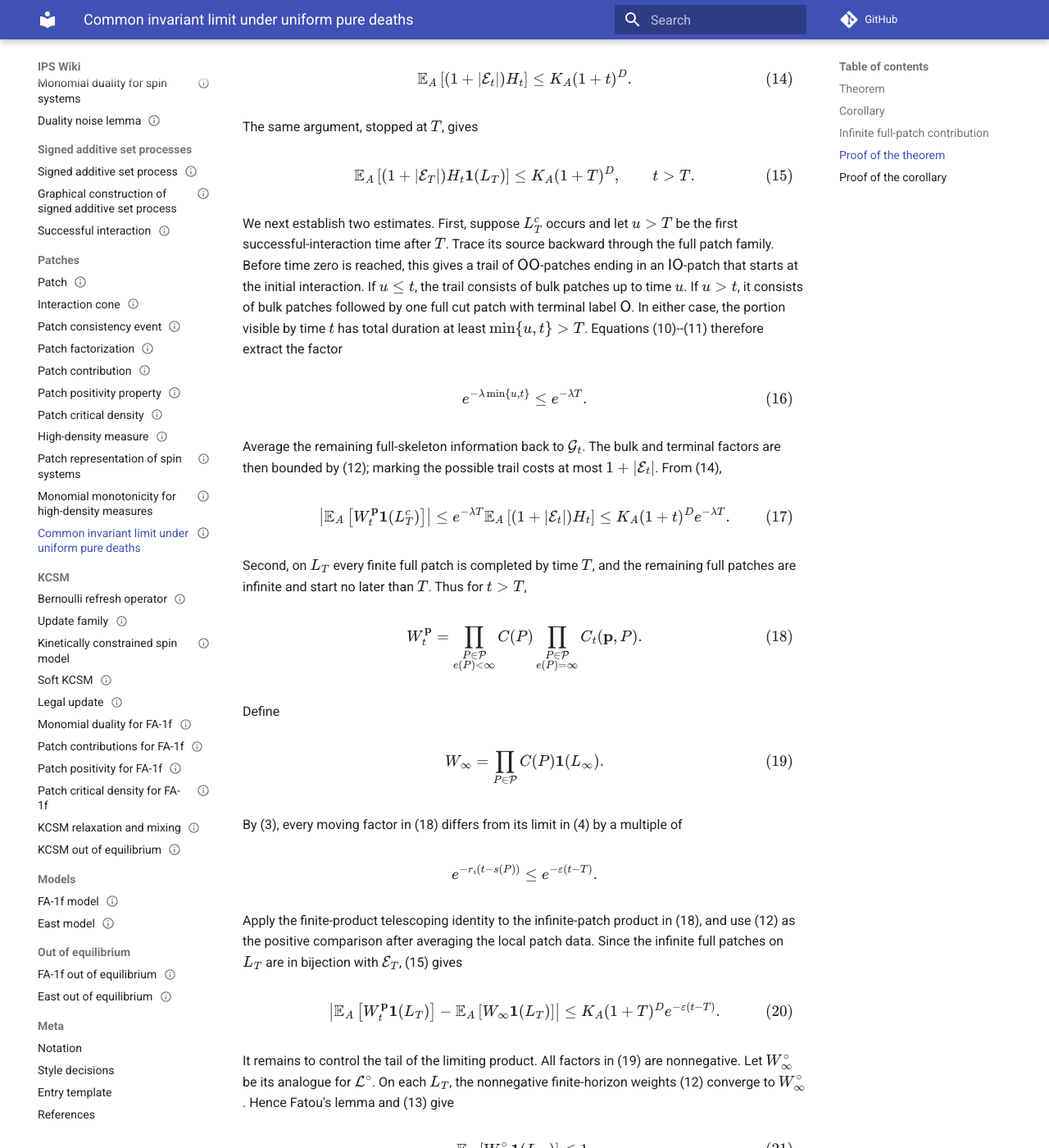
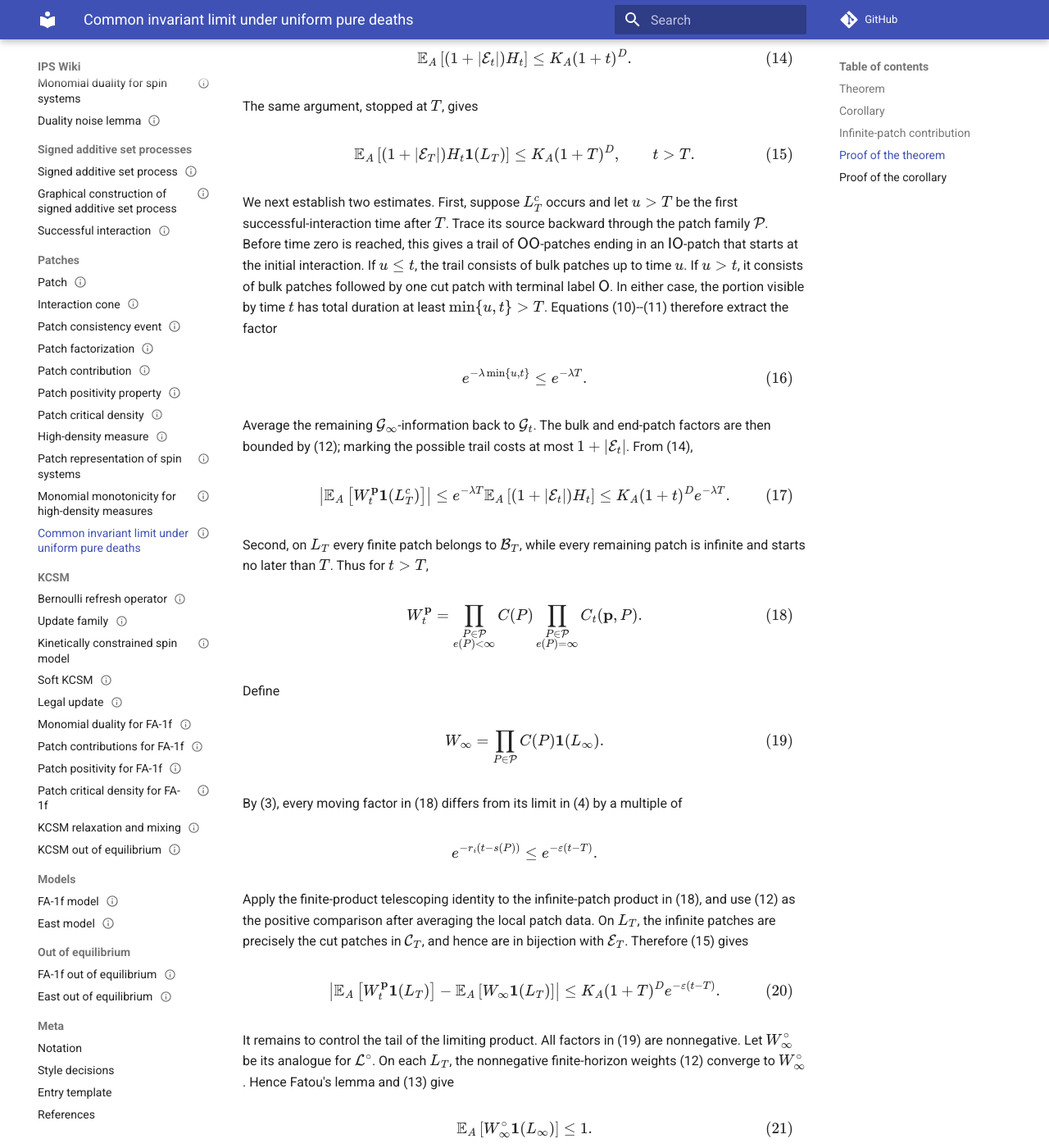
Before and after one commit to maciejgluchowski86-beep/ips-wiki, an MkDocs documentation site: the page built from docs/entries/common-invariant-limit-under-uniform-pure-deaths.md, in a window 1280 px wide and 1400 px high, scrolled down 4868 px. Shown: the whole window at 82% size. Built offline with MkDocs 1.6.1 and Material for MkDocs 9.7.7, drawn with Linux system fonts in a browser that asks for light colours; comment, search, counter and statistics services are not loaded; some of the changed text lies outside the part shown.

Commit message:
Standardize bulk cut and end patch terminology

```diff
--- a/docs/entries/common-invariant-limit-under-uniform-pure-deaths.md
+++ b/docs/entries/common-invariant-limit-under-uniform-pure-deaths.md
@@ -11,7 +11,7 @@ tags:
 
 # Common invariant limit under uniform pure deaths
 
-For a patch-positive spin system with a uniform pure-death component, mixtures of Bernoulli product measures above a threshold extending below the patch critical density converge to a common invariant measure. On a polynomial-growth lattice the convergence is exponential on local functions, up to a polynomial prefactor. The limiting factors are the contributions of the complete full patches.
+For a patch-positive spin system with a uniform pure-death component, mixtures of Bernoulli product measures above a threshold extending below the patch critical density converge to a common invariant measure. On a polynomial-growth lattice the convergence is exponential on local functions, up to a polynomial prefactor. The limiting factors are the contributions \(C(P)\) of the patches \(P\in\mathcal P\).
 
 **References.** None yet.
 
@@ -46,7 +46,7 @@ $$
 
 The estimate is uniform over all mixtures \(\nu\) of Bernoulli product measures whose mixing laws are supported on one-density profiles satisfying \(\mathbf p\ge\mathbf p^-\). Consequently \(\nu P_t\) converges weakly to \(\pi\) for every such mixture. In particular, every [high-density measure](high-density-measure.md) converges to \(\pi\).
 
-Under the extension of the full-patch contribution defined below, the limiting measure is characterized on the monomial basis by
+Under the extension of \(C(P)\) to infinite patches defined below, the limiting measure is characterized on the monomial basis by
 
 $$
 \pi(\chi_A)
@@ -59,7 +59,7 @@ $$
 \tag{1}
 $$
 
-Here \(\mathcal P\) is the full [patch](patch.md) family of the signed dual started from \(A\), and the integrand is defined to be zero when \(|\mathcal P|=\infty\).
+Here \(\mathcal P\) is the [patch](patch.md) family of the signed dual started from \(A\), and the integrand is defined to be zero when \(|\mathcal P|=\infty\).
 
 ## Corollary
 
@@ -78,7 +78,7 @@ $$
 K_f e^{-\gamma t}.
 $$
 
-## Infinite full-patch contribution
+## Infinite-patch contribution
 
 Put
 
@@ -112,7 +112,7 @@ $$
 \frac{d_i}{r_i}.
 $$
 
-Let \(P\) be an infinite full patch based at \(i\). For \(t\ge s(P)\), put \(\Delta=t-s(P)\). Since \(e(P)=\infty\), the two-duration function in the full-cut contribution satisfies
+Let \(P\) be an infinite patch based at \(i\). For \(t\ge s(P)\), put \(\Delta=t-s(P)\). Since \(e(P)=\infty\), the two-duration function in its cut-patch contribution satisfies
 
 $$
 \begin{aligned}
@@ -130,7 +130,7 @@ z e^{-r_i\Delta}\varphi_i^\infty
 \tag{3}
 $$
 
-Thus the limit of \(C_t(z,P)\) exists and is independent of \(z\). Extend the notation \(C(P)\) to infinite full patches by
+Thus the limit of \(C_t(z,P)\) exists and is independent of \(z\). Extend the notation \(C(P)\) to infinite patches by
 
 $$
 C(P)
@@ -175,7 +175,7 @@ Equation (3) also gives a uniform exponential approach to (4), with rate control
 
 ## Proof of the theorem
 
-Fix a deterministic one-density profile \(\mathbf p\ge\mathbf p^-\). Conditioning the duality formula on \(\cG_\infty\) and then using the full-skeleton form of the [patch representation](patch-representation-of-spin-systems.md) gives
+Fix a deterministic one-density profile \(\mathbf p\ge\mathbf p^-\). Conditioning the duality formula on \(\cG_\infty\) and then using the \(\cG_\infty\)-form of the [patch representation](patch-representation-of-spin-systems.md) gives
 
 $$
 \mu_{\mathbf p}\bigl(P_t(\chi_A)\bigr)
@@ -194,7 +194,7 @@ W_t^{\mathbf p}
 \tag{7}
 $$
 
-The first product contains the full patches completed by time \(t\); the second contains the full patches cut by time \(t\).
+The first product contains the bulk patches in \(\mathcal B_t\); the second contains the cut patches in \(\mathcal C_t\).
 
 For \(T<\infty\), let
 
@@ -242,7 +242,7 @@ $$
 \left(f(\xi^{i,0})-f(\xi)\right).
 $$
 
-The lower bound on \(c_i^1\) makes \(\cL^\circ\) a spin-system generator, still with pure-death rate at least \(\lambda\). By the [duality noise lemma](duality-noise-lemma.md), \(\cL\) and \(\cL^\circ\) have the same signed dual and the same full successful-interaction skeleton. Their local Feynman--Kac factors satisfy
+The lower bound on \(c_i^1\) makes \(\cL^\circ\) a spin-system generator, still with pure-death rate at least \(\lambda\). By the [duality noise lemma](duality-noise-lemma.md), \(\cL\) and \(\cL^\circ\) have the same signed dual and the same successful-interaction skeleton over all time. Their local Feynman--Kac factors satisfy
 
 $$
 F_t(z,P)
@@ -263,7 +263,7 @@ e^{-\lambda(e(P)-s(P))}C^\circ(P)
 \tag{10}
 $$
 
-for a completed \(\mathsf{IO}\)- or \(\mathsf{OO}\)-patch, and
+for a bulk \(\mathsf{IO}\)- or \(\mathsf{OO}\)-patch \(P\in\mathcal B_t\), and
 
 $$
 C_t(z,P)
@@ -272,7 +272,7 @@ e^{-\lambda(t-s(P))}C_t^\circ(z,P)
 \tag{11}
 $$
 
-when such a full patch is cut at time \(t\).
+for a cut \(\mathsf{IO}\)- or \(\mathsf{OO}\)-patch \(P\in\mathcal C_t\).
 
 Removing \(\lambda\mathcal N^0\) leaves all nonempty-target coefficients unchanged and increases the positive parts of the patch formulas. Together with the reflected comparison at \(\mathbf p^-\), this gives
 
@@ -286,7 +286,7 @@ C(\mathbf1,P)
 C^\circ(\mathbf1,P).
 $$
 
-The first comparison applies to completed finite patches and, using (4) for both generators, to infinite full patches. The second applies to finite-horizon end patches.
+The first comparison applies to finite patches in \(\mathcal P\), and, using (4) for both generators, to infinite patches. The second applies to end patches in \(\mathcal E_t\).
 
 For the finite-horizon comparison family, put
 
@@ -332,7 +332,7 @@ K_A(1+T)^D,
 \tag{15}
 $$
 
-We next establish two estimates. First, suppose \(L_T^c\) occurs and let \(u>T\) be the first successful-interaction time after \(T\). Trace its source backward through the full patch family. Before time zero is reached, this gives a trail of \(\mathsf{OO}\)-patches ending in an \(\mathsf{IO}\)-patch that starts at the initial interaction. If \(u\le t\), the trail consists of bulk patches up to time \(u\). If \(u>t\), it consists of bulk patches followed by one full cut patch with terminal label \(\mathsf O\). In either case, the portion visible by time \(t\) has total duration at least \(\min\{u,t\}>T\). Equations (10)--(11) therefore extract the factor
+We next establish two estimates. First, suppose \(L_T^c\) occurs and let \(u>T\) be the first successful-interaction time after \(T\). Trace its source backward through the patch family \(\mathcal P\). Before time zero is reached, this gives a trail of \(\mathsf{OO}\)-patches ending in an \(\mathsf{IO}\)-patch that starts at the initial interaction. If \(u\le t\), the trail consists of bulk patches up to time \(u\). If \(u>t\), it consists of bulk patches followed by one cut patch with terminal label \(\mathsf O\). In either case, the portion visible by time \(t\) has total duration at least \(\min\{u,t\}>T\). Equations (10)--(11) therefore extract the factor
 
 $$
 e^{-\lambda\min\{u,t\}}
@@ -341,7 +341,7 @@ e^{-\lambda T}.
 \tag{16}
 $$
 
-Average the remaining full-skeleton information back to \(\cG_t\). The bulk and terminal factors are then bounded by (12); marking the possible trail costs at most \(1+|\mathcal E_t|\). From (14),
+Average the remaining \(\cG_\infty\)-information back to \(\cG_t\). The bulk and end-patch factors are then bounded by (12); marking the possible trail costs at most \(1+|\mathcal E_t|\). From (14),
 
 $$
 \left|
@@ -359,7 +359,7 @@ K_A(1+t)^D e^{-\lambda T}.
 \tag{17}
 $$
 
-Second, on \(L_T\) every finite full patch is completed by time \(T\), and the remaining full patches are infinite and start no later than \(T\). Thus for \(t>T\),
+Second, on \(L_T\) every finite patch belongs to \(\mathcal B_T\), while every remaining patch is infinite and starts no later than \(T\). Thus for \(t>T\),
 
 $$
 W_t^{\mathbf p}
@@ -387,7 +387,7 @@ e^{-r_i(t-s(P))}
 e^{-\varepsilon(t-T)}.
 $$
 
-Apply the finite-product telescoping identity to the infinite-patch product in (18), and use (12) as the positive comparison after averaging the local patch data. Since the infinite full patches on \(L_T\) are in bijection with \(\mathcal E_T\), (15) gives
+Apply the finite-product telescoping identity to the infinite-patch product in (18), and use (12) as the positive comparison after averaging the local patch data. On \(L_T\), the infinite patches are precisely the cut patches in \(\mathcal C_T\), and hence are in bijection with \(\mathcal E_T\). Therefore (15) gives
 
 $$
 \left|
@@ -414,7 +414,7 @@ W_\infty^\circ\ind(L_\infty)
 \tag{21}
 $$
 
-On \(L_\infty\setminus L_T\), the first successful interaction after \(T\) has a complete \(\mathsf{OO}\)-to-\(\mathsf{IO}\) trail of total duration greater than \(T\). Using (10) on that trail and the positive comparison on every other full patch gives
+On \(L_\infty\setminus L_T\), the first successful interaction after \(T\) has a complete \(\mathsf{OO}\)-to-\(\mathsf{IO}\) trail of total duration greater than \(T\). Using (10) on that trail and the positive comparison on every other patch gives
 
 $$
 0
```
Also changed, not shown: docs/entries/patch-consistency-event.md (+3 -3 lines), docs/entries/patch-contribution.md (+3 -3 lines), docs/entries/patch-representation-of-spin-systems.md (+1 -1 lines), docs/entries/patch.md (+21 -9 lines), docs/meta/notation.md (+2 -1 lines).
